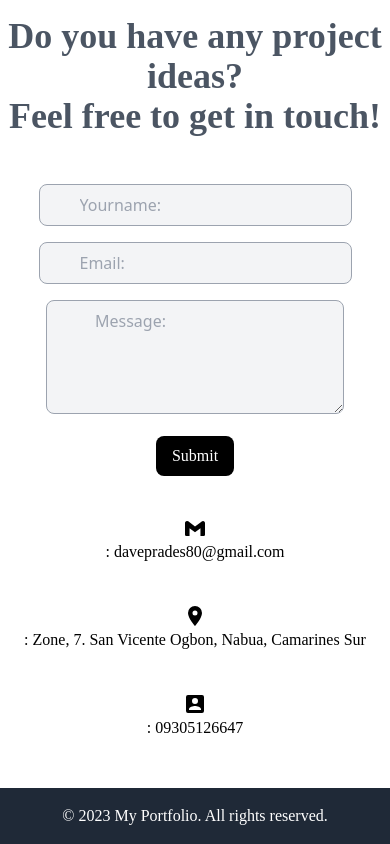
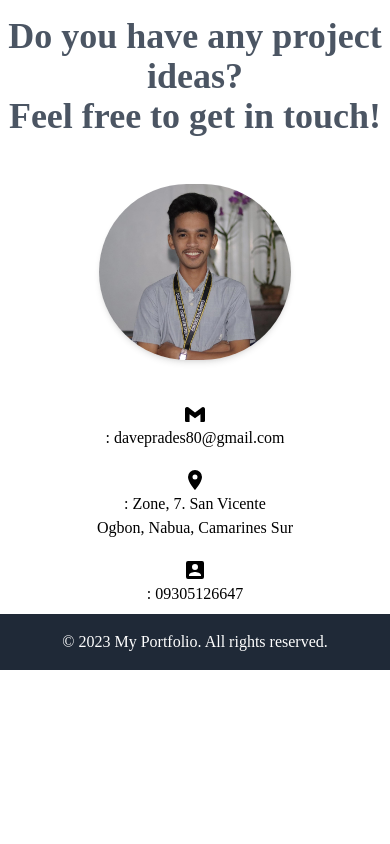
Before and after one commit to Wazeeexx/pradesportfolio, a Nuxt app: page / in a window 390 px wide. Shown: the part 5450-6294 px from the top of the page. After the commit the page ends 6120 px from the top, so only its background shows below. Built offline with nearby package versions, Linux system fonts and the light colour scheme.

Commit message:
remove message content in contact

```diff
--- a/assets/main.css
+++ b/assets/main.css
@@ -107,3 +107,7 @@
 .project-bg{
   content: url('../assets/picture/prbg.png');
 }
+
+.dave-png{
+  content: url('//assets/picture/dave.png');
+}
--- a/pages/index.vue
+++ b/pages/index.vue
@@ -7,7 +7,6 @@
                 <h1 class="text-xl sm:text-2xl font-bold text-center w-full sm:w-auto py-2 px-4 sm:px-0 mt-4" style="font-family: 'Poppins';">
                   Dave Prades
                 </h1>
-
               <nav class="hidden md:flex space-x-10 font-medium font-poppins">
                 <a href="#" class="text-white hover:text-blue-300 pt-6 ml-4">Home</a>
                 <a href="#about" class="text-white hover:text-blue-300 pt-6">About</a>
@@ -15,7 +14,6 @@
                 <a href="#projects" class="text-w hite hover:text-blue-300 pt-6">Projects</a>
                 <a href="#contact" class="text-white hover:text-blue-300 pt-6">Contact</a>
               </nav>
-
             </div>
               <div v-if="showNavigation" class="md:hidden bg-blue-600 p-4 space-y-4 font-medium font-poppins fixed top-0 left-0 w-full z-40 transform translate-y-0 transition-transform duration-300">
                 <a href="#" class="block text-white">Home</a>
@@ -302,30 +300,32 @@
                 <p class="flex justify-center" style="font-family: 'Poppins';">let's get connected:</p>
                 <h2 class="text-4xl font-bold text-center mt-12 text-gray-600 sm:flex sm:justify-center" style="font-family: 'Poppins';">
                   Do you have any project ideas?<br> Feel free to get in touch!</h2>
-                    <div class="container mx-auto px-4 py-8">
-                      <div class="flex justify-center">
-                        <form @submit.prevent="submitForm">
-                            <div class="mb-4">
-                              <label for="name" class="block font-bold mb-2 mt-4"></label>
-                              <input type="text" id="name" v-model="name" class="w-min px-10 py-2 rounded-lg border border-gray-400 bg-gray-100 focus:outline-none focus:ring focus:border-blue-300" placeholder="Yourname:"/>
-                            </div>
-                            <div class="mb-4">
-                              <label for="email" class="block font-bold mb-2"></label>
-                              <input type="email" id="email" v-model="email" class="w-min px-10 py-2 rounded-lg border border-gray-400 bg-gray-100 focus:outline-none focus:ring focus:border-blue-300" placeholder="Email:" required/>
-                            </div>
-                            <div class="mb-4">
-                              <label for="message" class="block font-bold mb-2"></label>
-                              <textarea id="message" v-model="message" rows="4" class="w-min px-12 py-2 rounded-lg border border-gray-400 bg-gray-100 focus:outline-none focus:ring focus:border-blue-300" placeholder="Message:" required></textarea>
-                            </div>
-                            <div class="flex justify-center items-center md:justify-start md:mx-auto mb-4 px-24">
-                              <button type="submit" class="hover-red bg-black text-white px-4 py-2 rounded-lg" style="font-family: 'Poppins';">
-                                Submit
-                              </button>
-                            </div>
+                  <div class="flex justify-center items-center">
+                    <img class="mt-12 mr-18 h-44 w-48 rounded-full mb-8 shadow-md" src="@/assets/picture/dave.png" alt="">
+                    <div class="contact-info-container">
+                      <a class="flex items-center" style="font-family: 'Poppins';">
+                        <svg xmlns="http://www.w3.org/2000/svg" width="24" height="24" viewBox="0 0 24 24" class="mx-2">
+                          <path fill="black" d="m18.73 5.41l-1.28 1L12 10.46L6.55 6.37l-1.28-1A2 2 0 0 0 2 7.05v11.59A1.36 1.36 0 0 0 3.36 20h3.19v-7.72L12 16.37l5.45-4.09V20h3.19A1.36 1.36 0 0 0 22 18.64V7.05a2 2 0 0 0-3.27-1.64z"/>
+                        </svg>: daveprades80@gmail.com
+                      </a>
 
-                        </form>
-                      </div>
-                      <div class="flex justify-center mb-2 gap-6 mt-4">
+                      <a class="flex items-center mt-4 mr-4" style="font-family: 'Poppins';">
+                        <svg xmlns="http://www.w3.org/2000/svg" width="24" height="24" viewBox="0 0 24 24" class="mx-2">
+                          <path fill="currentColor" d="M12 11.5A2.5 2.5 0 0 1 9.5 9A2.5 2.5 0 0 1 12 6.5A2.5 2.5 0 0 1 14.5 9a2.5 2.5 0 0 1-2.5 2.5M12 2a7 7 0 0 0-7 7c0 5.25 7 13 7 13s7-7.75 7-13a7 7 0 0 0-7-7Z"/>
+                        </svg>: Zone, 7. San Vicente <br>Ogbon, Nabua, Camarines Sur
+                      </a>
+
+                      <a class="flex items-center mt-4 mr-28" style="font-family: 'Poppins';">
+                        <svg xmlns="http://www.w3.org/2000/svg" width="24" height="24" viewBox="0 0 24 24" class="mx-2">
+                          <path fill="currentColor" d="M6 17c0-2 4-3.1 6-3.1s6 1.1 6 3.1v1H6m9-9a3 3 0 0 1-3 3a3 3 0 0 1-3-3a3 3 0 0 1 3-3a3 3 0 0 1 3 3M3 5v14a2 2 0 0 0 2 2h14a2 2 0 0 0 2-2V5a2 2 0 0 0-2-2H5a2 2 0 0 0-2 2Z"/>
+                        </svg>: 09305126647
+                      </a>
+                    </div>
+                  </div>
+
+
+
+                      <!-- <div class="flex justify-center mb-2 gap-6 mt-4">
                         <a class="flex items-center" style="font-family: 'Poppins';">
                           <svg xmlns="http://www.w3.org/2000/svg" width="24" height="24" viewBox="0 0 24 24" class="mx-2">
                             <path fill="black" d="m18.73 5.41l-1.28 1L12 10.46L6.55 6.37l-1.28-1A2 2 0 0 0 2 7.05v11.59A1.36 1.36 0 0 0 3.36 20h3.19v-7.72L12 16.37l5.45-4.09V20h3.19A1.36 1.36 0 0 0 22 18.64V7.05a2 2 0 0 0-3.27-1.64z"/>
@@ -343,8 +343,8 @@
                             <path fill="currentColor" d="M6 17c0-2 4-3.1 6-3.1s6 1.1 6 3.1v1H6m9-9a3 3 0 0 1-3 3a3 3 0 0 1-3-3a3 3 0 0 1 3-3a3 3 0 0 1 3 3M3 5v14a2 2 0 0 0 2 2h14a2 2 0 0 0 2-2V5a2 2 0 0 0-2-2H5a2 2 0 0 0-2 2Z"/>
                           </svg>: 09305126647
                         </a>
-                      </div>
-                    </div>
+                      </div> -->
+
               </section>
           </div>
         </main>
@@ -578,6 +578,21 @@
         }
       }
 
+      /* Mobile view */
+    @media (max-width: 767px) {
+      .contact-info-container {
+        display: flex;
+        flex-direction: column;
+        justify-content: center;
+        align-items: center;
+      }
+      .contact-info-container a {
+        margin-top: 10px;
+        margin-left: 0;
+        margin-right: 0;
+      }
+    }
+
       /* Add the cursor animation here */
       /* @keyframes blink {
         0% { opacity: 0; }
@@ -594,3 +609,27 @@
       } */
 
     </style>
+
+
+    <!-- <div class="flex justify-center">
+      <form @submit.prevent="submitForm">
+          <div class="mb-4">
+            <label for="name" class="block font-bold mb-2 mt-4"></label>
+            <input type="text" id="name" v-model="name" class="w-min px-10 py-2 rounded-lg border border-gray-400 bg-gray-100 focus:outline-none focus:ring focus:border-blue-300" placeholder="Yourname:"/>
+          </div>
+          <div class="mb-4">
+            <label for="email" class="block font-bold mb-2"></label>
+            <input type="email" id="email" v-model="email" class="w-min px-10 py-2 rounded-lg border border-gray-400 bg-gray-100 focus:outline-none focus:ring focus:border-blue-300" placeholder="Email:" required/>
+          </div>
+          <div class="mb-4">
+            <label for="message" class="block font-bold mb-2"></label>
+            <textarea id="message" v-model="message" rows="4" class="w-min px-12 py-2 rounded-lg border border-gray-400 bg-gray-100 focus:outline-none focus:ring focus:border-blue-300" placeholder="Message:" required></textarea>
+          </div>
+          <div class="flex justify-center items-center md:justify-start md:mx-auto mb-4 px-24">
+            <button type="submit" class="hover-red bg-black text-white px-4 py-2 rounded-lg" style="font-family: 'Poppins';">
+              Submit
+            </button>
+          </div>
+
+      </form>
+    </div> -->
```
Also changed, not shown: assets/picture/dave.png (added).
